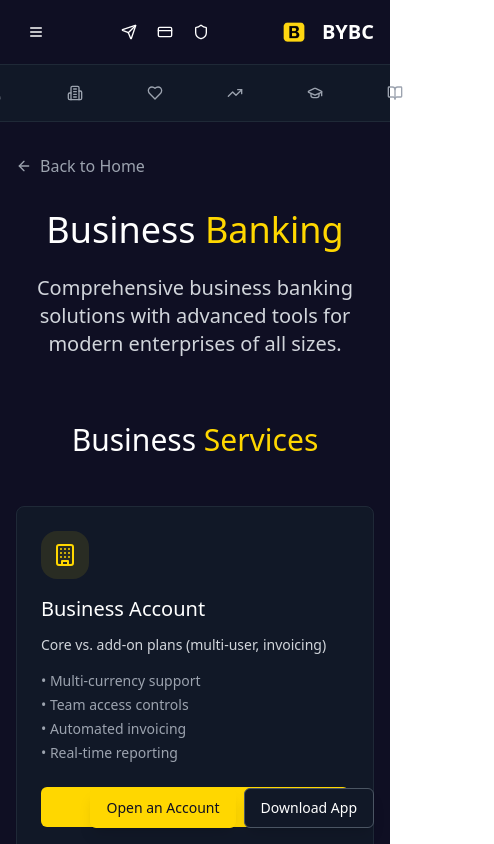
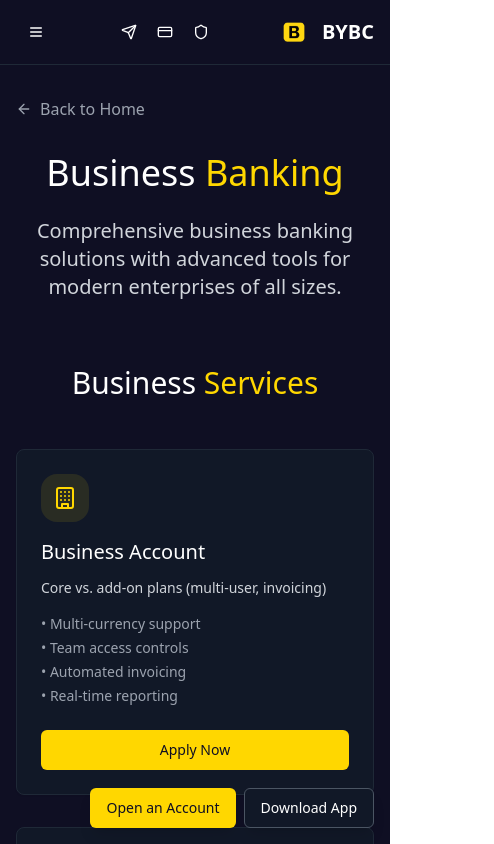
Before and after one commit to BYBC-Banking/bybc-banking-landing-page, a React (Vite) app: page /business in a window 390 px wide. Shown: the top 844 px of the page, 494 px wide, since content can reach past the window. Built offline with nearby package versions, Linux system fonts and the light colour scheme.

Commit message:
Remove Quick Actions icons on small screens
Removes the 'Quick Actions' icons from the header on small screen sizes.

```diff
--- a/src/components/header/QuickActions.tsx
+++ b/src/components/header/QuickActions.tsx
@@ -14,7 +14,7 @@ const QuickActions = () => {
   ];
 
   return (
-    <div className="bg-gray-900 border-t border-gray-800">
+    <div className="bg-gray-900 border-t border-gray-800 hidden sm:block">
       <div className="max-w-7xl mx-auto px-4 sm:px-6 lg:px-8">
         <div className="flex items-center justify-center space-x-8 py-3">
           {quickActions.map((action) => (
```
